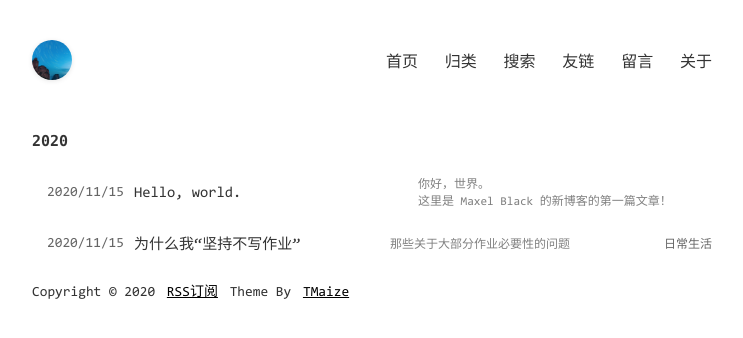
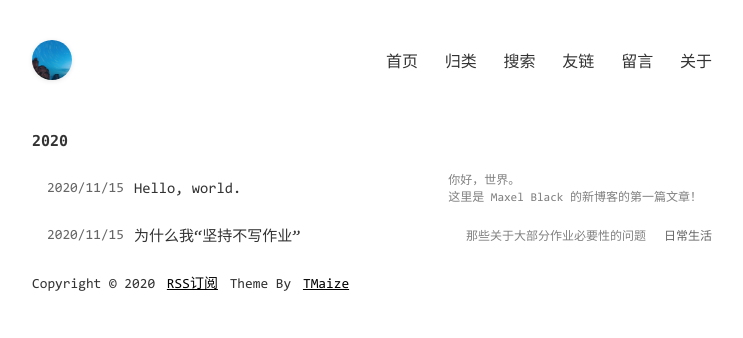
Before and after one commit to maxelblack/blog, a Jekyll site: the page built from index.html, in a window 1280 px wide. Shown: the top 338 px of the page, without its empty margins (268-1011 px from the left). Built offline with Jekyll 4.4.1, drawn with Linux system fonts in a browser that asks for light colours; comment, search, counter and statistics services are not loaded.

Commit message:
Update the website.

```diff
--- a/index.html
+++ b/index.html
@@ -17,8 +17,7 @@ title: 主页
           <div class="title">
             <a href="{{ site.baseurl | append: post.url }}" class="hover-underline">{{ post.title }}</a>
           </div>
-	  <br />
-	  <div class="title" style="color:grey;font-size:0.75em;">{{ post.excerpt }}</div>
+	  <div style="color:grey;font-size:0.75em;">{{ post.excerpt }}</div>
           <div class="categories">
             {% for categorie in post.categories -%}
             <a href="{{site.baseurl}}/pages/categories.html#{{ categorie }}" class="hover-underline">{{ categorie }}</a>
```
Also changed, not shown: 1 other file.
